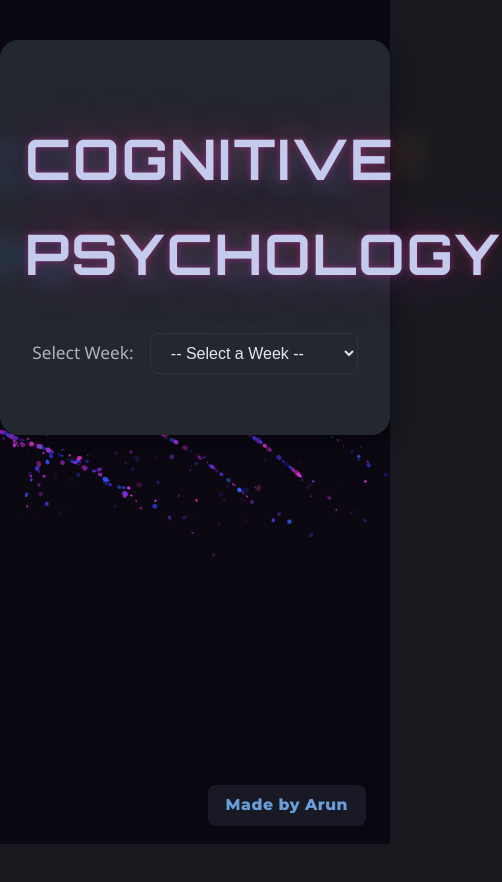
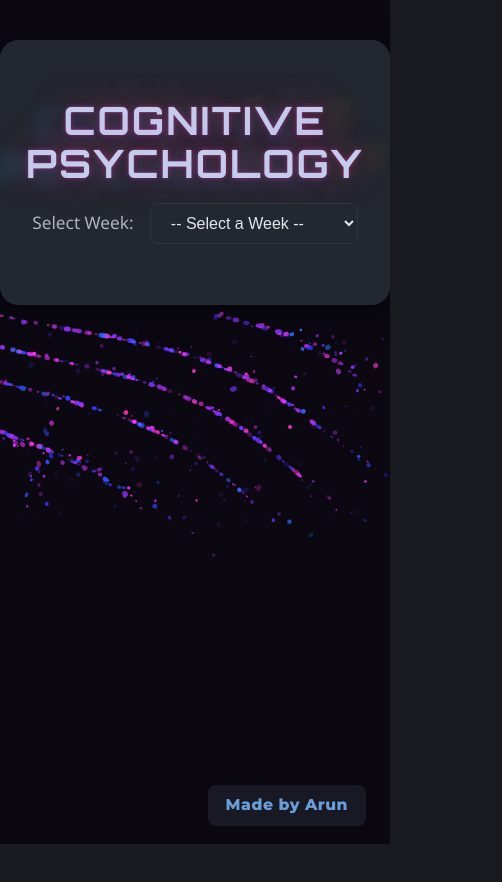
Before and after one commit to Arun131004/Cognitive_psychology, a plain HTML site: page index.html in a window 390 px wide. Shown: the whole page, 502 px wide, since content can reach past the window. Drawn offline with Linux system fonts and the light colour scheme.

Commit message:
modified to work on mobile devices

```diff
--- a/style.css
+++ b/style.css
@@ -334,17 +334,36 @@ select:focus {
 
 /* Apply the neon lights effect to the main header */
 #typewriter-title, h1#typewriter-title {
-  font-size: 3.5rem;
+  font-size: clamp(2.2rem, 7vw, 4.5rem);
   font-weight: 700;
   text-align: center;
   margin-bottom: 32px;
   animation: lights 5s 750ms linear infinite;
   font-family: 'Orbitron', 'Montserrat', Arial, sans-serif;
   background: none;
-  -webkit-background-clip: initial;
-  -webkit-text-fill-color: initial;
-  background-clip: initial;
+  color: hsl(230, 100%, 95%);
   border: none;
   outline: none;
-  color: hsl(230, 100%, 95%);
+  word-break: break-word;
+  line-height: 1.1;
+  /* Responsive text-shadow for neon effect */
+  text-shadow:
+    2px 2px 0px #07bccc,
+    4px 4px 0px #e601c0,
+    6px 6px 0px #e9019a,
+    8px 8px 0px #f40468,
+    12px 12px 6px #482896;
 }
+
+@media (max-width: 600px) {
+  #typewriter-title, h1#typewriter-title {
+    font-size: clamp(1.2rem, 10vw, 2.5rem);
+    text-shadow:
+      1px 1px 0px #07bccc,
+      2px 2px 0px #e601c0,
+      3px 3px 0px #e9019a,
+      4px 4px 0px #f40468,
+      6px 6px 3px #482896;
+    margin-bottom: 18px;
+  }
+}
```
